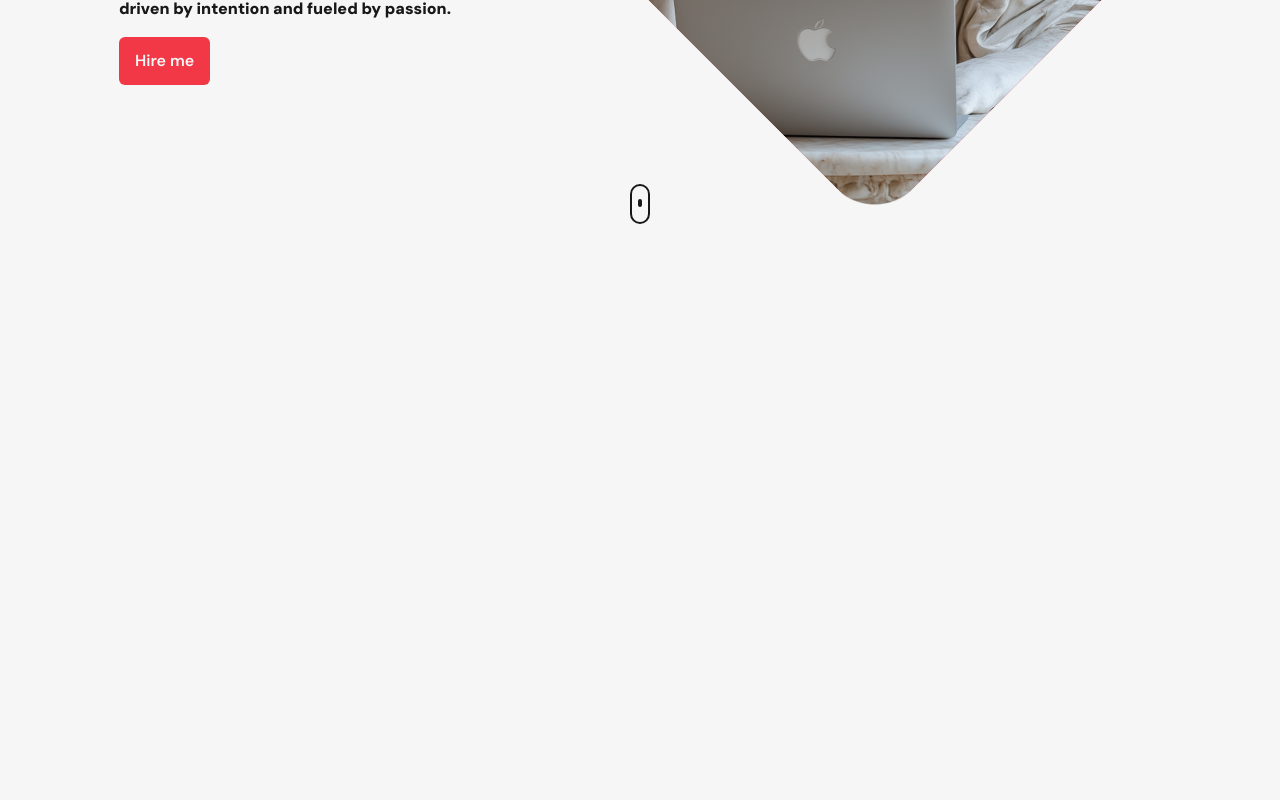
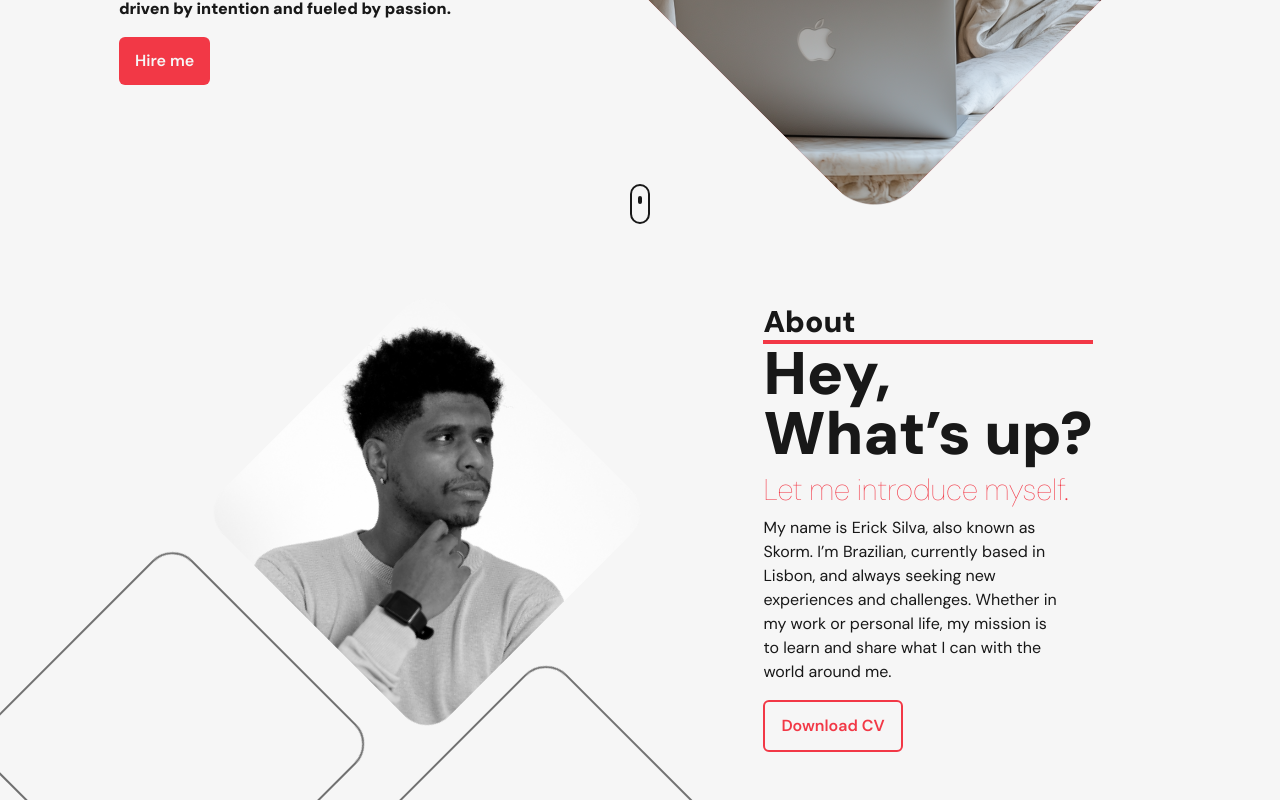
Before and after one commit to joaobartolot/erick-skorm, a React (Vite) app: page / in a window 1280 px wide. Shown: the part 528-1328 px from the top of the page. Before the commit the page ends 800 px from the top, so only its background shows below. Built offline with nearby package versions, Linux system fonts and the light colour scheme.

Commit message:
About section

```diff
--- a/src/App.tsx
+++ b/src/App.tsx
@@ -1,5 +1,6 @@
 import './App.css'
 import Navbar from './layout/Navbar'
+import About from './sections/About'
 import Hero from './sections/Hero'
 
 function App() {
@@ -8,6 +9,7 @@ function App() {
 			<Navbar />
 			<main className="overflow-hidden">
 				<Hero />
+				<About />
 			</main>
 		</>
 	)
--- a/src/components/Button.tsx
+++ b/src/components/Button.tsx
@@ -3,16 +3,28 @@ import { twMerge } from 'tailwind-merge'
 
 interface ButtonProps extends React.ButtonHTMLAttributes<HTMLButtonElement> {
 	children: React.ReactNode
+	variant?: 'primary' | 'outline'
 	className?: string
 }
 
-const Button: React.FC<ButtonProps> = ({ children, className, ...props }) => {
+const Button: React.FC<ButtonProps> = ({
+	children,
+	className,
+	variant = 'primary',
+	...props
+}) => {
+	const variantClasses = {
+		primary: 'bg-primary border-none text-white hover:bg-secondary',
+		outline:
+			'bg-transparent border-2 border-primary text-primary hover:bg-primary hover:text-white',
+	}
+
 	return (
 		<button
 			className={twMerge(
 				'shadow-button disabled:bg-disabled flex h-fit cursor-pointer items-center justify-center',
 				'rounded-md px-4 py-3 text-base font-semibold transition duration-300 disabled:cursor-auto',
-				'bg-primary hover:bg-secondary text-white',
+				variantClasses[variant],
 				className
 			)}
 			{...props}
--- a/src/components/ScrollIndicator.tsx
+++ b/src/components/ScrollIndicator.tsx
@@ -2,7 +2,7 @@ const ScrollIndicator = () => {
 	return (
 		<div className="absolute bottom-16 md:bottom-12">
 			<div className="hidden md:flex w-5 h-10 border-2 dark:border-white border-black rounded-full justify-center items-start relative transition-colors duration-300">
-				<div className="w-1 h-2 dark:bg-white bg-black rounded-full animate-slow-bounce mt-2 transition-colors duration-300"></div>
+				<div className="w-1 h-2 dark:bg-white bg-black rounded-full animate-slow-bounce mt-[5px] transition-colors duration-300"></div>
 			</div>
 		</div>
 	)
--- /dev/null
+++ b/src/sections/About.tsx
@@ -0,0 +1,52 @@
+import Button from '../components/Button'
+import Square from '../components/Square'
+
+const About = () => {
+	return (
+		<section
+			id="about"
+			className="w-full flex justify-center items-center py-8"
+		>
+			<div className="flex justify-center items-center w-full max-w-7xl">
+				<div className="w-[25%] mx-20 pb-12">
+					<div className="relative rotate-45">
+						<div className="rounded-[10%]  overflow-hidden">
+							<img
+								src="/images/erick-skorm.png"
+								alt="Black and white portrait of Erick Skorm, a software developer, wearing a long-sleeved sweater and a smartwatch. He has short curly hair and a contemplative expression, gazing thoughtfully to the side with his hand resting on his chin. The background is plain and minimalistic."
+								className="scale-140 -rotate-45"
+							/>
+						</div>
+						<Square className="absolute -bottom-[40px] translate-y-[100%] w-[90%]" />
+						<Square className="absolute left-[40px] -bottom-[50%] translate-x-[100%] w-[95%]" />
+					</div>
+				</div>
+				<div className="flex flex-col text-start ml-24">
+					<div className="text-3xl font-black border-b-4 border-primary">
+						About
+					</div>
+					<div className="text-6xl font-black">
+						Hey,
+						<br />
+						What’s up?
+					</div>
+					<div className="text-primary font-thin text-3xl my-2">
+						Let me introduce myself.
+					</div>
+					<div className="text-base max-w-[300px]">
+						My name is Erick Silva, also known as Skorm. I’m
+						Brazilian, currently based in Lisbon, and always seeking
+						new experiences and challenges. Whether in my work or
+						personal life, my mission is to learn and share what I
+						can with the world around me.
+					</div>
+					<div className="my-4">
+						<Button variant="outline">Download CV</Button>
+					</div>
+				</div>
+			</div>
+		</section>
+	)
+}
+
+export default About
```
Also changed, not shown: public/images/erick-skorm.png (added).
